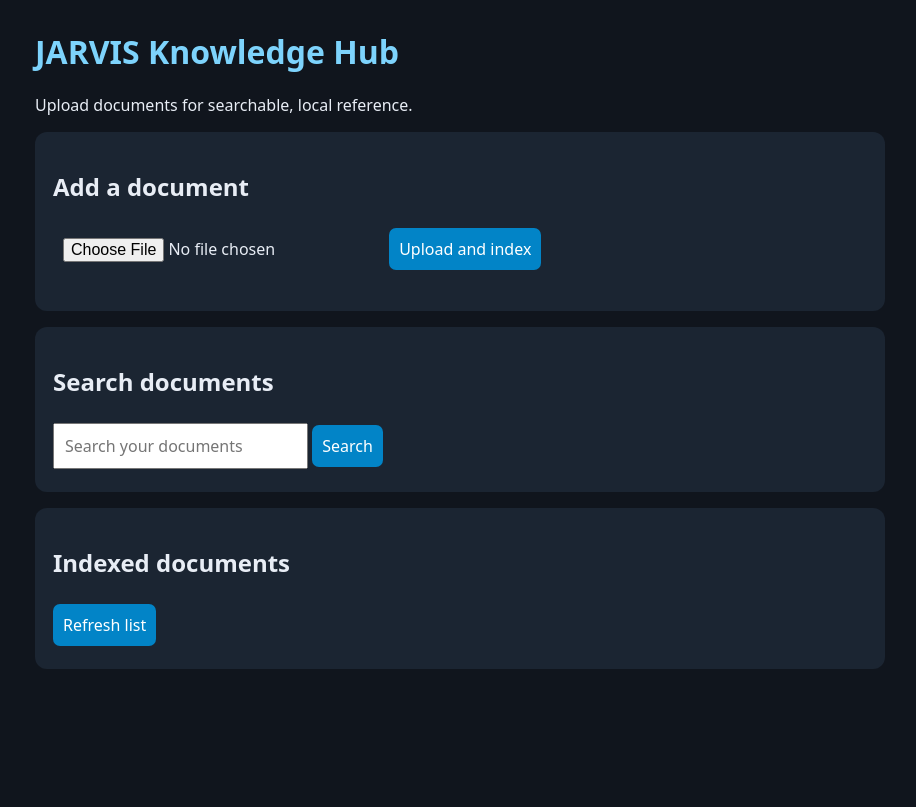
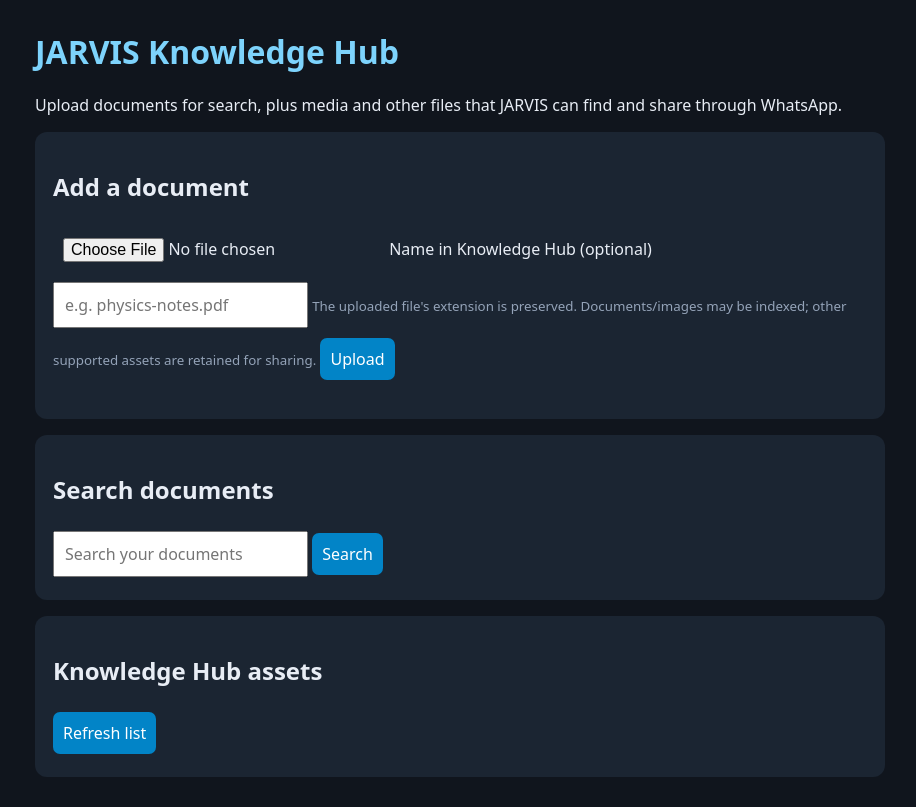
Before and after one commit to suyogpawate-lab/jarvis, a Flask app: page / in a window 1280 px wide. Shown: the whole page, without its empty margins (180-1096 px from the left). Before the commit the page ends 669 px from the top, so only its background shows below. Run offline with Flask 3, Linux system fonts and the light colour scheme; data comes from the database, SQL or seed files in the repository; data that the repository does not hold is empty.

Commit message:
feat: add custom filenames and media upload controls

```diff
--- a/knowledge_hub/templates/index.html
+++ b/knowledge_hub/templates/index.html
@@ -16,12 +16,15 @@ small{color:#94a3b8}
 </head>
 <body>
 <h1>JARVIS Knowledge Hub</h1>
-<p>Upload documents for searchable, local reference.</p>
+<p>Upload documents for search, plus media and other files that JARVIS can find and share through WhatsApp.</p>
 <section>
 <h2>Add a document</h2>
 <form id="upload">
-<input type="file" name="file" accept=".txt,.pdf,.docx,.jpg,.jpeg,.png" required>
-<button>Upload and index</button>
+<input type="file" name="file" accept=".txt,.pdf,.docx,.jpg,.jpeg,.png,.webp,.bmp,.gif,.mp4,.m4v,.mov,.webm,.mp3,.m4a,.wav,.ogg,.opus,.aac,.flac,.zip,.csv,.json,.md,.rtf,.pptx,.xlsx" required>
+<label for="displayName">Name in Knowledge Hub (optional)</label>
+<input id="displayName" name="display_name" placeholder="e.g. physics-notes.pdf" maxlength="160">
+<small>The uploaded file's extension is preserved. Documents/images may be indexed; other supported assets are retained for sharing.</small>
+<button>Upload</button>
 </form>
 <pre id="uploadStatus"></pre>
 </section>
@@ -34,7 +37,7 @@ small{color:#94a3b8}
 <div id="results"></div>
 </section>
 <section>
-<h2>Indexed documents</h2>
+<h2>Knowledge Hub assets</h2>
 <button onclick="loadDocs()">Refresh list</button>
 <div id="docs"></div>
 </section>
@@ -62,11 +65,16 @@ el("search").onsubmit=async e=>{
  }
 };
 async function loadDocs(){
- const r=await fetch("/api/documents");const docs=await r.json();
+ const [dr,mr,ir]=await Promise.all([
+  fetch("/api/documents"),fetch("/api/media-assets"),fetch("/api/images")
+ ]);
+ const docs=await dr.json(), media=await mr.json(), images=await ir.json();
  el("docs").replaceChildren();
- for(const d of docs){
+ for(const d of [...docs.map(x=>({...x,kind:"Document"})),
+                  ...images.map(x=>({...x,kind:"Image"})),
+                  ...media.map(x=>({...x,kind:"Media"}))]){
   const div=document.createElement("div");div.className="item";
-  div.textContent=`${d.name} — ${d.chunks} chunks`;
+  div.textContent=`${d.name} — ${d.kind}${d.chunks!==undefined ? " — "+d.chunks+" chunks" : ""}`;
   el("docs").append(div);
  }
 }
```
